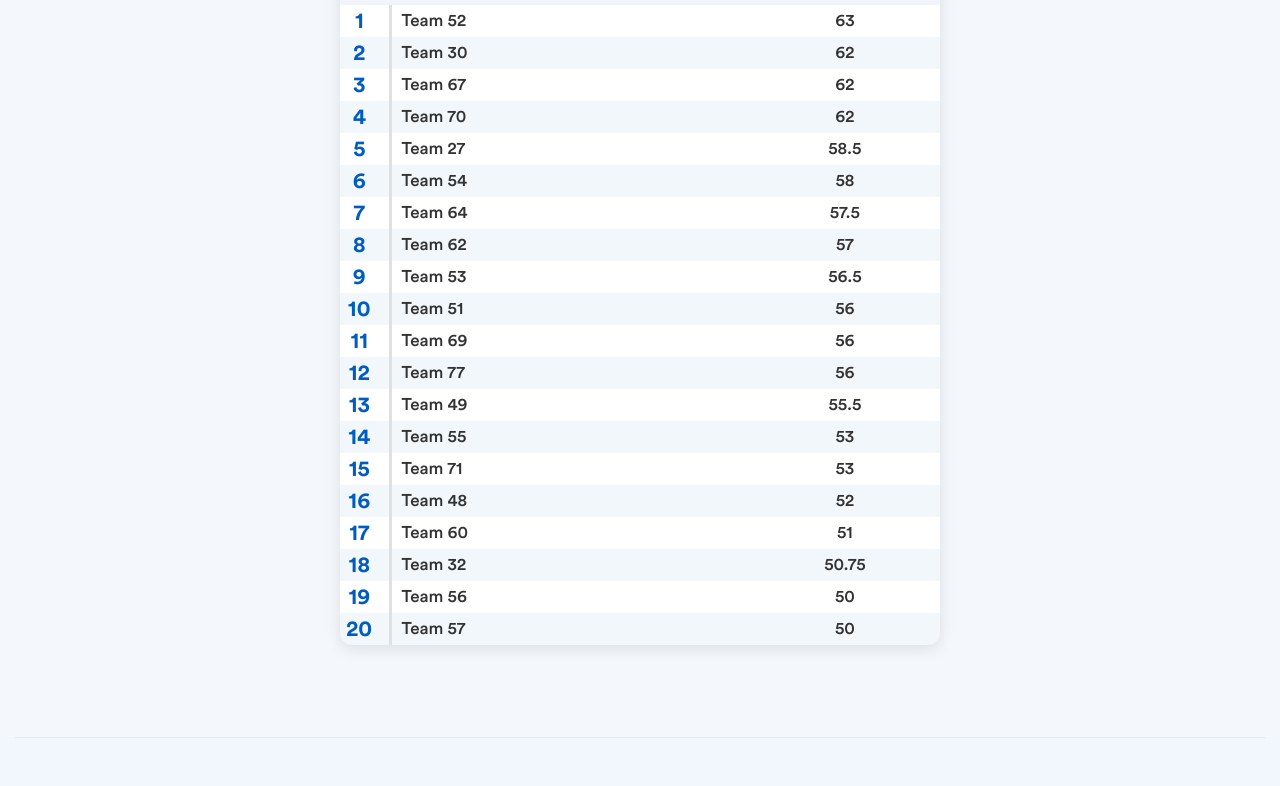
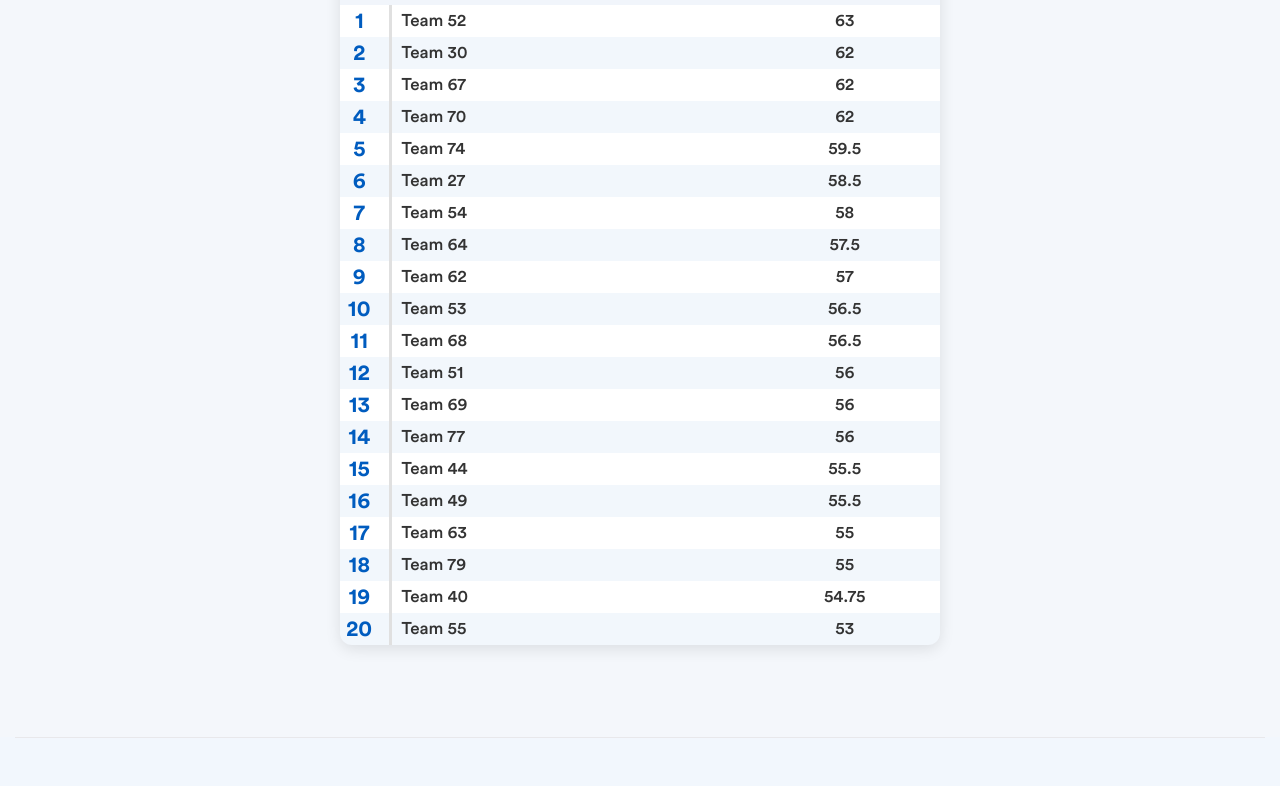
Before and after one commit to MTH35H4RK/robotiquefsr, a plain HTML site: page clr2024.html in a window 1280 px wide. Shown: the part 1360-2146 px from the top of the page. Drawn offline with nearby package versions, Linux system fonts and the light colour scheme; files that its build step writes are made by us from their sources; files whose address does not match are found by name.

Commit message:
pts_15_11_24

```diff
--- a/clr2024.html
+++ b/clr2024.html
@@ -305,83 +305,83 @@
         </tr>
         <tr>
           <td class="ranking">5</td>
+          <td class="position">Team 74</td>
+          <td>59.5</td>
+        </tr>
+        <tr>
+          <td class="ranking">6</td>
           <td class="position">Team 27</td>
           <td>58.5</td>
         </tr>
         <tr>
-          <td class="ranking">6</td>
+          <td class="ranking">7</td>
           <td class="position">Team 54</td>
           <td>58</td>
         </tr>
         <tr>
-          <td class="ranking">7</td>
+          <td class="ranking">8</td>
           <td class="position">Team 64</td>
           <td>57.5</td>
         </tr>
         <tr>
-          <td class="ranking">8</td>
+          <td class="ranking">9</td>
           <td class="position">Team 62</td>
           <td>57</td>
         </tr>
         <tr>
-          <td class="ranking">9</td>
+          <td class="ranking">10</td>
           <td class="position">Team 53</td>
           <td>56.5</td>
         </tr>
         <tr>
-          <td class="ranking">10</td>
+          <td class="ranking">11</td>
+          <td class="position">Team 68</td>
+          <td>56.5</td>
+        </tr>
+        <tr>
+          <td class="ranking">12</td>
           <td class="position">Team 51</td>
           <td>56</td>
         </tr>
         <tr>
-          <td class="ranking">11</td>
+          <td class="ranking">13</td>
           <td class="position">Team 69</td>
           <td>56</td>
         </tr>
         <tr>
-          <td class="ranking">12</td>
+          <td class="ranking">14</td>
           <td class="position">Team 77</td>
           <td>56</td>
         </tr>
         <tr>
-          <td class="ranking">13</td>
+          <td class="ranking">15</td>
+          <td class="position">Team 44</td>
+          <td>55.5</td>
+        </tr>
+        <tr>
+          <td class="ranking">16</td>
           <td class="position">Team 49</td>
           <td>55.5</td>
         </tr>
         <tr>
-          <td class="ranking">14</td>
-          <td class="position">Team 55</td>
-          <td>53</td>
-        </tr>
-        <tr>
-          <td class="ranking">15</td>
-          <td class="position">Team 71</td>
-          <td>53</td>
-        </tr>
-        <tr>
-          <td class="ranking">16</td>
-          <td class="position">Team 48</td>
-          <td>52</td>
-        </tr>
-        <tr>
           <td class="ranking">17</td>
-          <td class="position">Team 60</td>
-          <td>51</td>
+          <td class="position">Team 63</td>
+          <td>55</td>
         </tr>
         <tr>
           <td class="ranking">18</td>
-          <td class="position">Team 32</td>
-          <td>50.75</td>
+          <td class="position">Team 79</td>
+          <td>55</td>
         </tr>
         <tr>
           <td class="ranking">19</td>
-          <td class="position">Team 56</td>
-          <td>50</td>
+          <td class="position">Team 40</td>
+          <td>54.75</td>
         </tr>
         <tr>
           <td class="ranking">20</td>
-          <td class="position">Team 57</td>
-          <td>50</td>
+          <td class="position">Team 55</td>
+          <td>53</td>
         </tr>
 
         <p>
```
